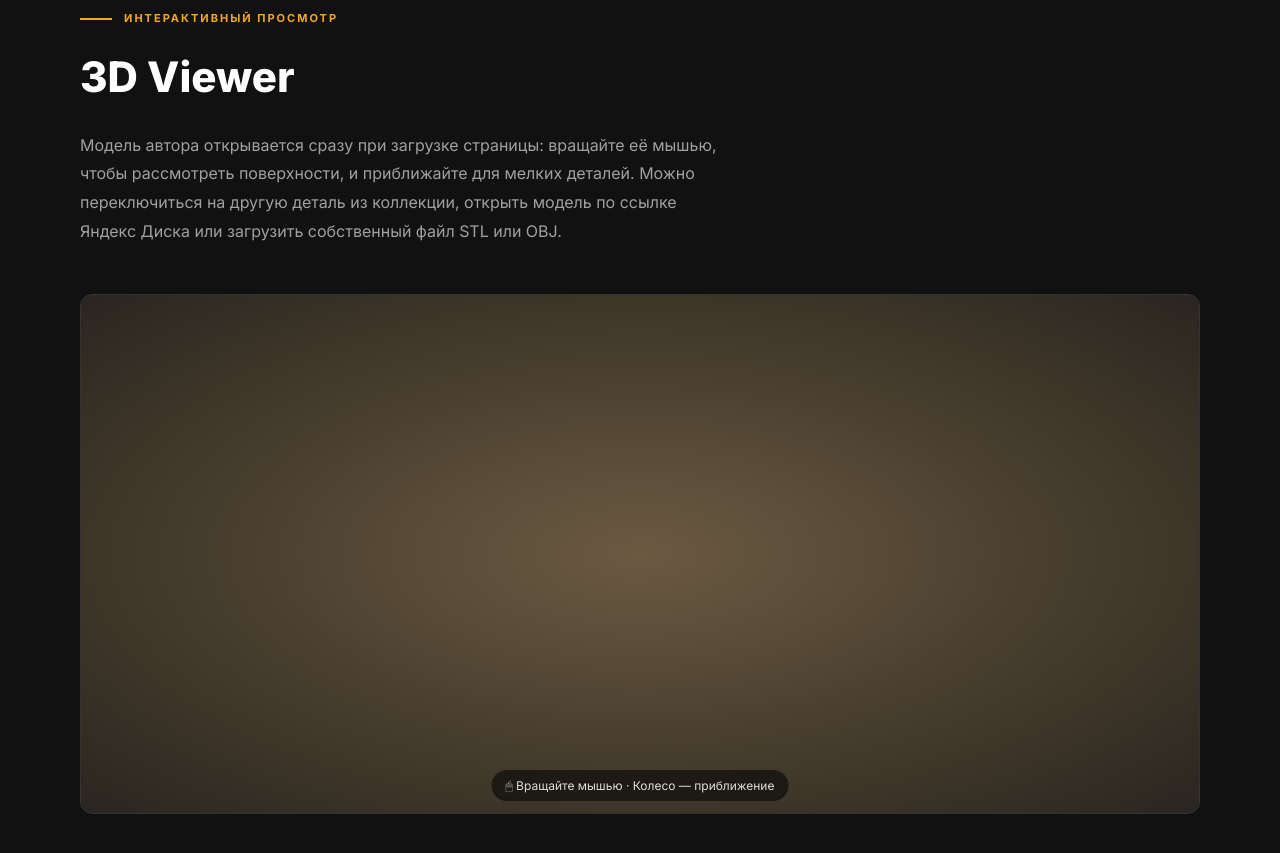
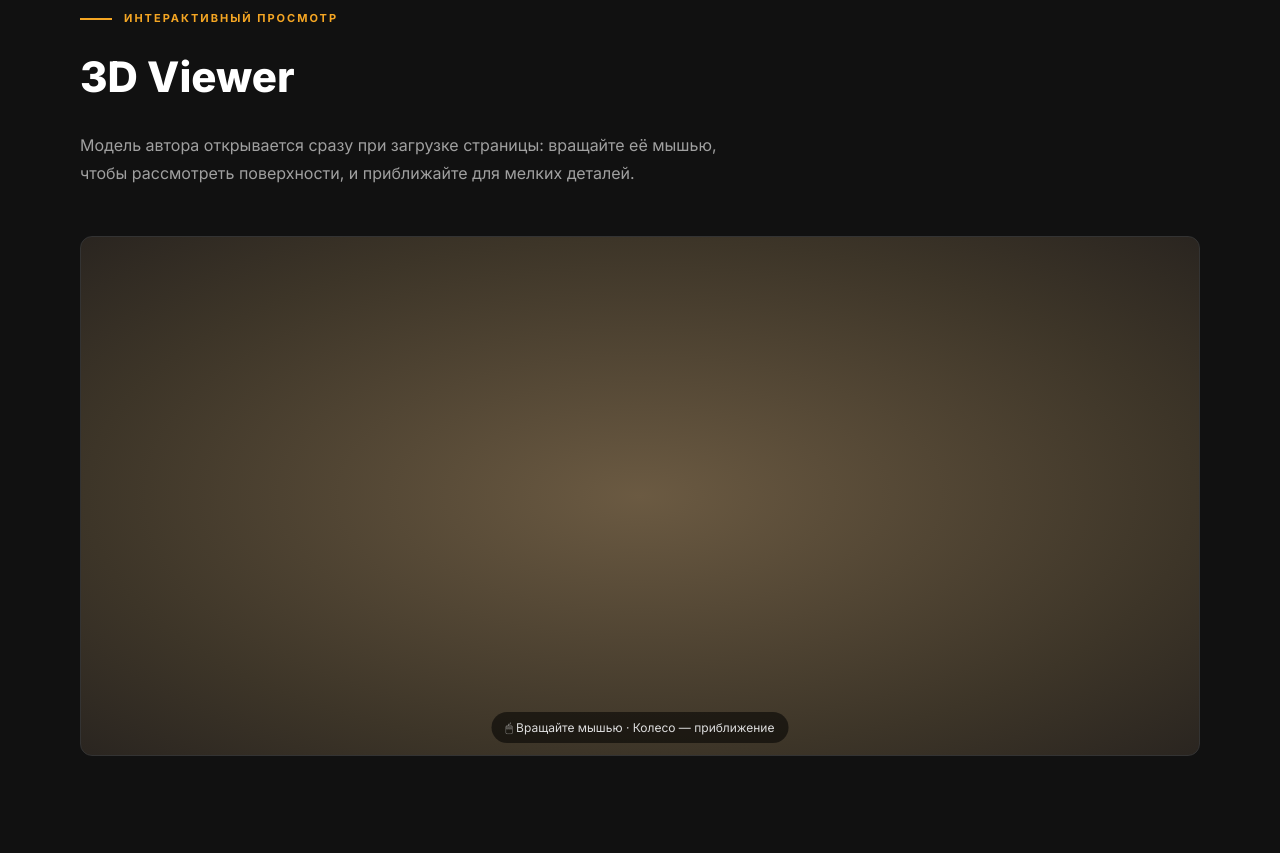
Before and after one commit to SSL-SH/portfolio, a plain HTML site: page index.html in a window 1280 px wide. Shown: the part 1860-2713 px from the top of the page. Drawn offline with nearby package versions, Linux system fonts and the light colour scheme.

Commit message:
index.html

```diff
--- a/index.html
+++ b/index.html
@@ -291,7 +291,7 @@
                 <span class="section-label-text">Интерактивный просмотр</span>
             </div>
             <h2 class="fade-in">3D Viewer</h2>
-            <p class="fade-in">Модель автора открывается сразу при загрузке страницы: вращайте её мышью, чтобы рассмотреть поверхности, и приближайте для мелких деталей. Можно переключиться на другую деталь из коллекции, открыть модель по ссылке Яндекс Диска или загрузить собственный файл STL или OBJ.</p>
+            <p class="fade-in">Модель автора открывается сразу при загрузке страницы: вращайте её мышью, чтобы рассмотреть поверхности, и приближайте для мелких деталей.</p>
 
             <div class="viewer-frame fade-in">
                 <model-viewer id="viewer3d" alt="3D-модель молотка"
```
